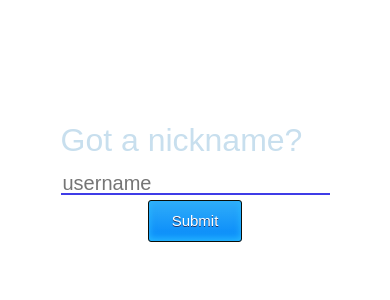
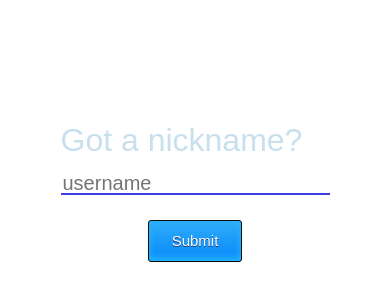
Before and after one commit to alexcahn/FlockaChat, a React (Create React App) app: page / in a window 390 px wide. Shown: the part 228-528 px from the top of the page. Built offline with nearby package versions, Linux system fonts and the light colour scheme; no server answers.

Commit message:
mobile sign in button added

```diff
--- a/src/components/LoginForm.js
+++ b/src/components/LoginForm.js
@@ -53,8 +53,8 @@ export default class LoginFrom extends Component {
                         onChange={this.handleChange}
                         placeholder={'username'}
                     />
+                    <div className="error">{error ? error : null}</div>
                     <button type='submit' value={nickname} className="loginButton">Submit</button>
-                    <div className="error">{error ? error : null}</div>
 
                 </form>
             </div>
```
